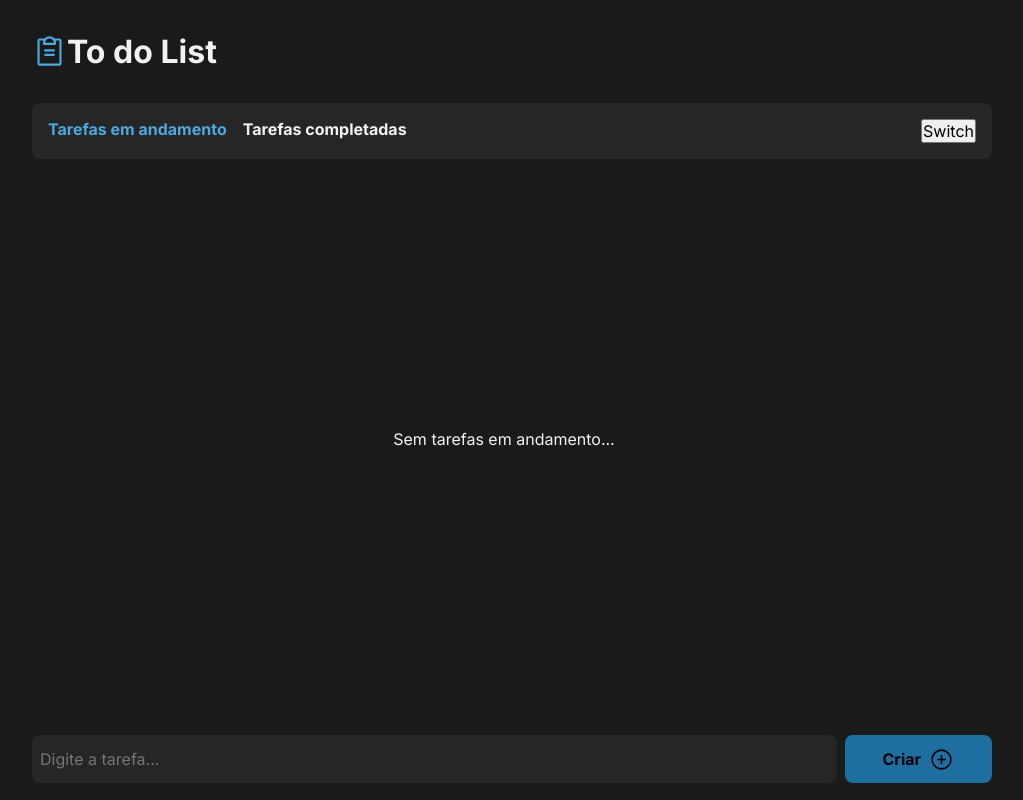
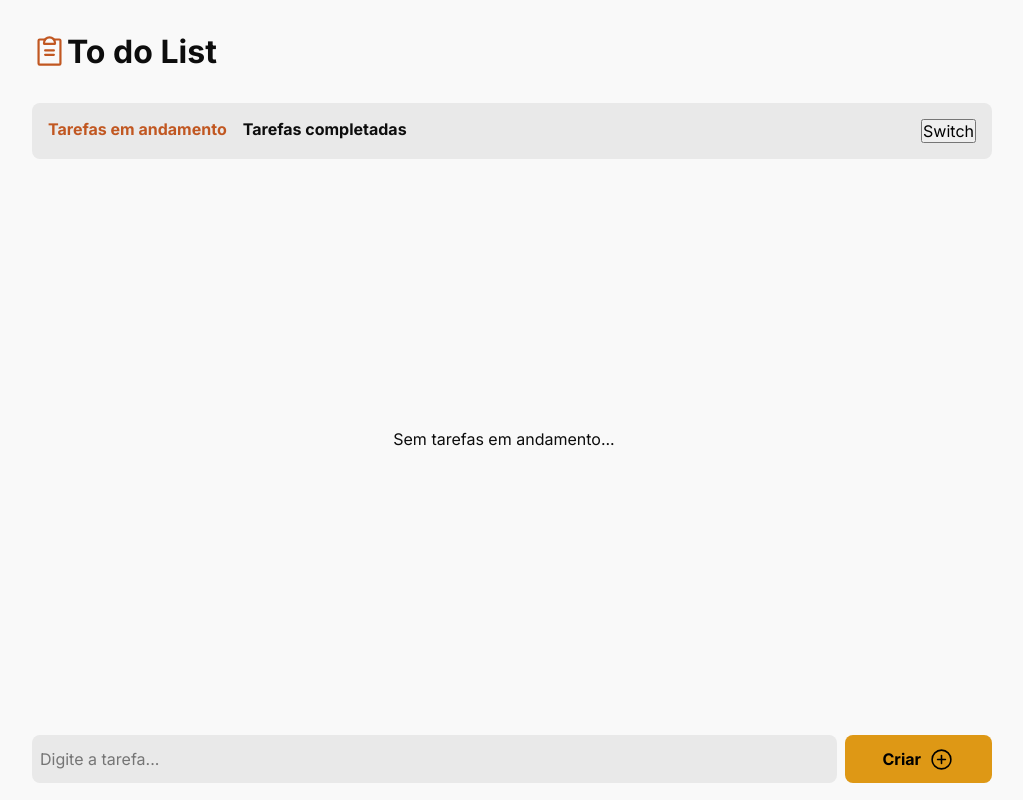
Before and after one commit to SilasSilvaa/TodoList, a React (Vite) app: page / in a window 1280 px wide. Shown: the whole page, without its empty margins (128-1151 px from the left). Built offline with nearby package versions, Linux system fonts and the light colour scheme.

Commit message:
Criação de um contexto para o tema

```diff
--- /dev/null
+++ b/src/contexts/ThemeContext.tsx
@@ -0,0 +1,44 @@
+import { useState, useEffect, createContext } from 'react';
+import { ThemeProvider } from 'styled-components';
+import { defaultTheme, lightTheme } from '../styles/theme/default';
+
+export const ThemeContext = createContext({} as ThemeContextProps);
+
+interface ThemeContextProps {
+  theme: string;
+  setTheme: React.Dispatch<React.SetStateAction<string>>;
+  toggleTheme: () => void;
+}
+
+interface ChildrenProps {
+  children: React.ReactNode;
+}
+
+export function ThemeContextProvider({ children }: ChildrenProps) {
+  const [theme, setTheme] = useState('light');
+
+  useEffect(() => {
+    const currentTheme = localStorage.getItem('@theme');
+    if (currentTheme) {
+      setTheme(currentTheme);
+    }
+  }, []);
+
+  function toggleTheme() {
+    if (theme === '') {
+      localStorage.setItem('@theme', 'light');
+      setTheme('light');
+    } else {
+      localStorage.setItem('@theme', 'dark');
+      setTheme('');
+    }
+  }
+
+  return (
+    <ThemeContext.Provider value={{ theme, setTheme, toggleTheme }}>
+      <ThemeProvider theme={theme === 'light' ? lightTheme : defaultTheme}>
+        {children}
+      </ThemeProvider>
+    </ThemeContext.Provider>
+  );
+}
```
Also changed, not shown: src/App.tsx (+7 -5 lines).
